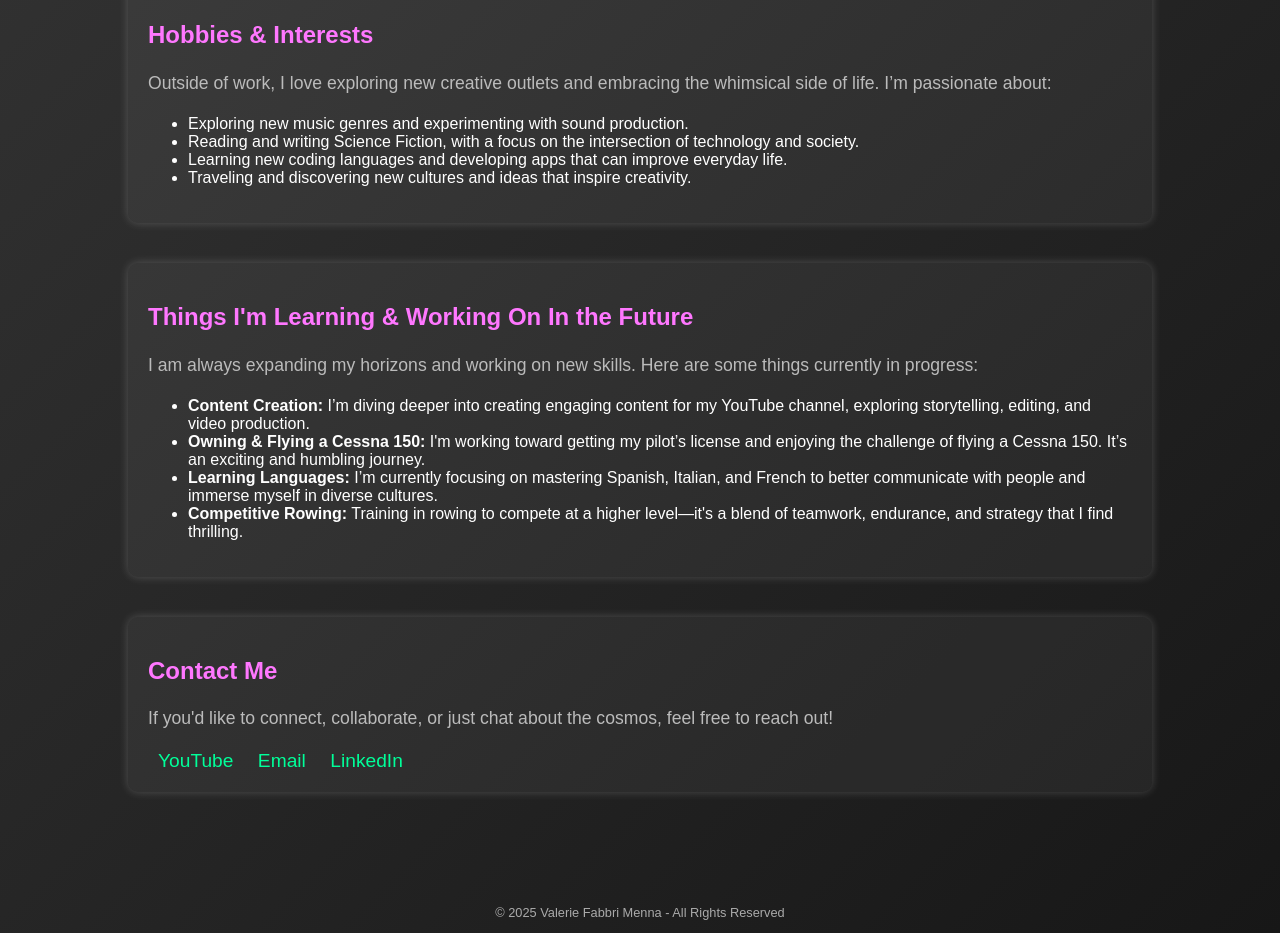
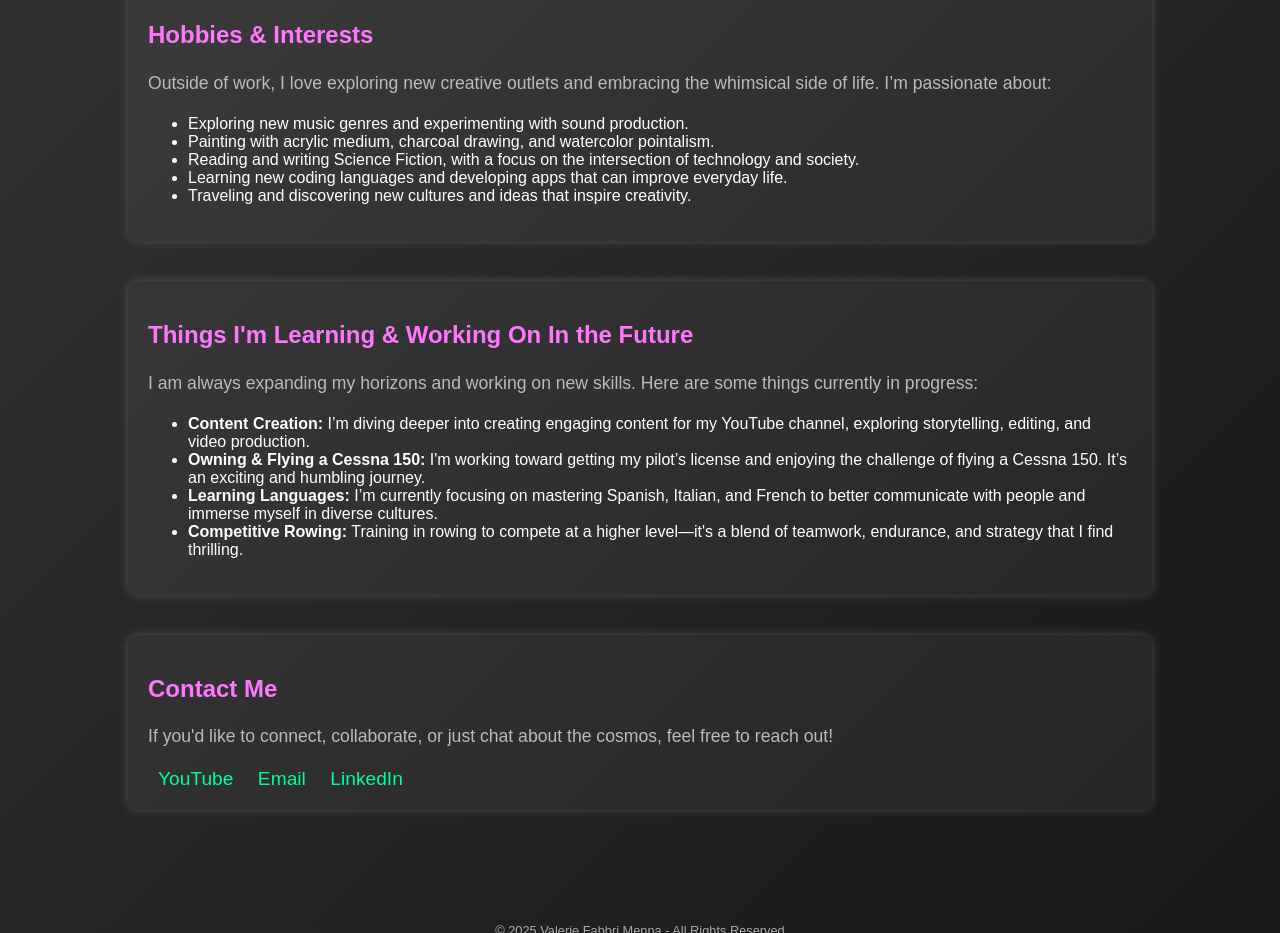
Before and after one commit to valeriefm/valeriefm.github.io, a plain HTML site: page index.html in a window 1280 px wide. Shown: the part 820-1753 px from the top of the page. Drawn offline with Linux system fonts and the light colour scheme.

Commit message:
Update index.html

```diff
--- a/index.html
+++ b/index.html
@@ -137,6 +137,7 @@
       </p>
       <ul>
         <li>Exploring new music genres and experimenting with sound production.</li>
+        <li>Painting with acrylic medium, charcoal drawing, and watercolor pointalism.</li>
         <li>Reading and writing Science Fiction, with a focus on the intersection of technology and society.</li>
         <li>Learning new coding languages and developing apps that can improve everyday life.</li>
         <li>Traveling and discovering new cultures and ideas that inspire creativity.</li>
```
